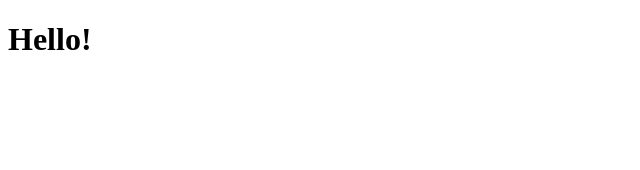
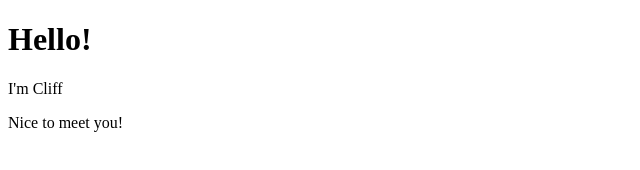
Before and after one commit to cwjohnson7/git-fun, a plain HTML site: page index.html in a window 1280 px wide. Shown: the whole page, without its empty margins (0-640 px from the left). Drawn offline with Linux system fonts and the light colour scheme.

Commit message:
Added Paragraph Greetings

```diff
--- a/index.html
+++ b/index.html
@@ -8,5 +8,7 @@
   </head>
   <body>
     <h1>Hello!</h1>
+    <p>I'm Cliff</p>
+    <p>Nice to meet you!</p>
   </body>
 </html>
```
